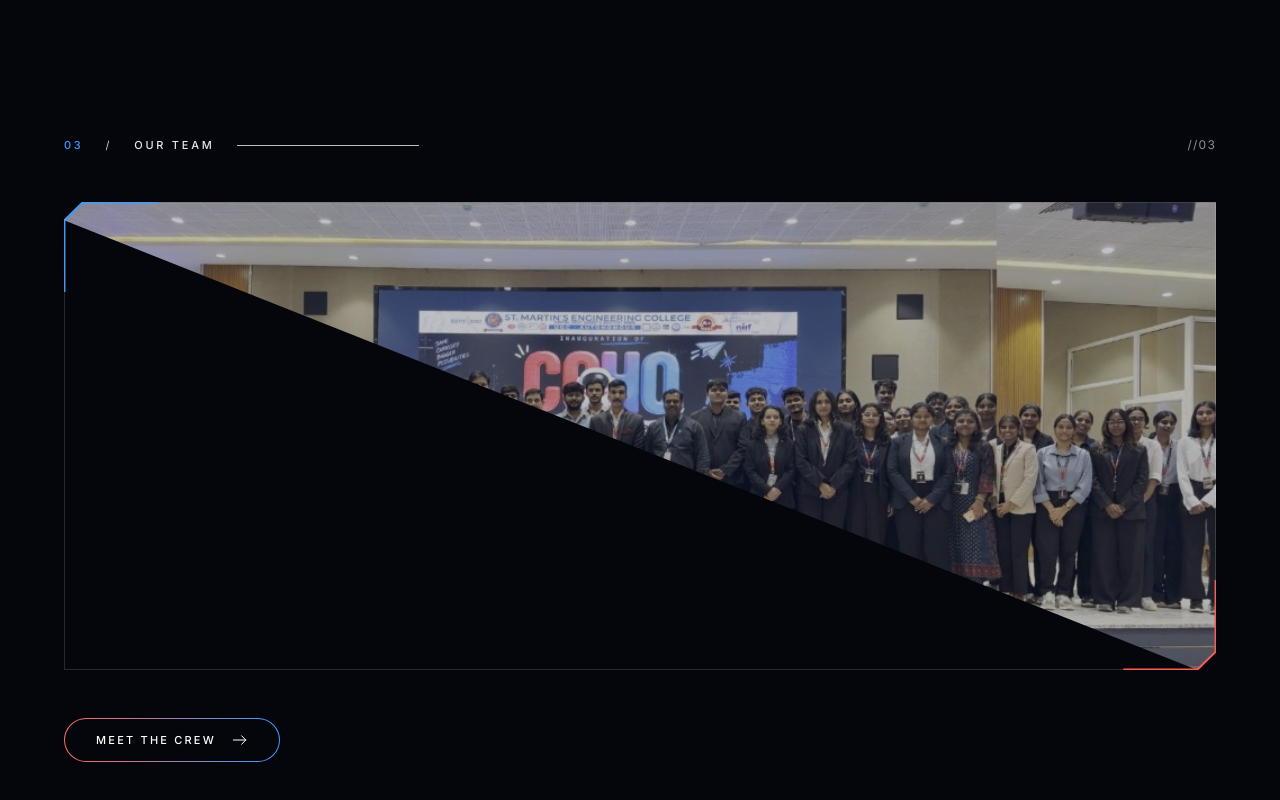
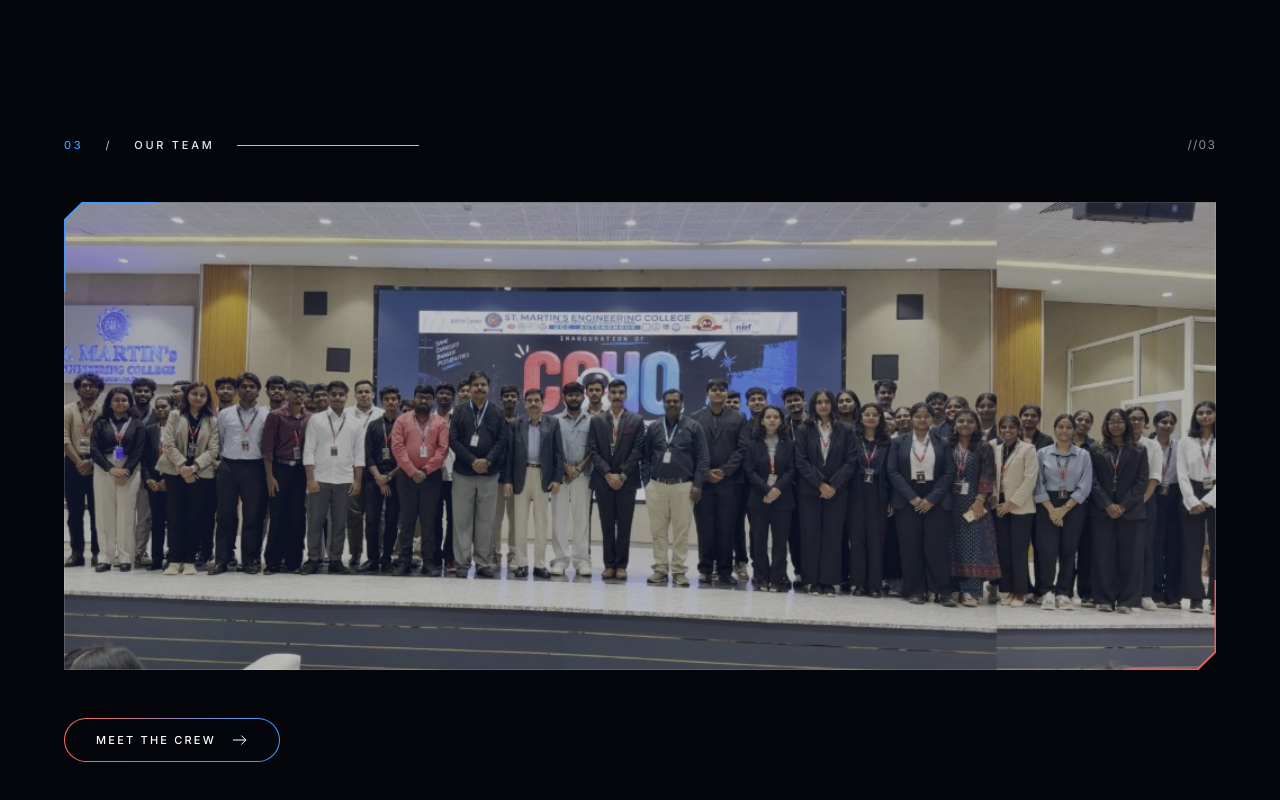
Before and after one commit to CodeWithRJ006/coho_web, a React (Vite) app: page / in a window 1280 px wide. Shown: the part 1674-2474 px from the top of the page. Built offline with nearby package versions, Linux system fonts and the light colour scheme.

Commit message:
fix: team photo clip-path animation end state

```diff
--- a/src/App.jsx
+++ b/src/App.jsx
@@ -321,7 +321,7 @@
           <motion.div initial={{ opacity: 0 }} whileInView={{ opacity: 1 }} viewport={{ once: true }} className="text-[12px] tracking-[0.1em] text-[#8A8F98]">//03</motion.div>
         </div>
         <motion.div initial={{ opacity: 0, y: 30 }} whileInView={{ opacity: 1, y: 0 }} viewport={{ once: true }} className="relative w-full h-[300px] md:h-[468px] mt-4 group transition-all duration-500 hover:scale-[1.02] hover:drop-shadow-[0_0_30px_rgba(61,155,255,0.4)] cursor-pointer">
-          <div className="absolute inset-0 overflow-hidden bg-gradient-to-br from-[#10162A] to-[#080B16]" style={{ clipPath: 'polygon(18px 0,100% 0,100% calc(100% - 18px),calc(100% - 18px) 100%,0 18px)' }}>
+          <div className="absolute inset-0 overflow-hidden bg-gradient-to-br from-[#10162A] to-[#080B16]" style={{ clipPath: 'polygon(18px 0,100% 0,100% calc(100% - 18px),calc(100% - 18px) 100%,0 100%,0 18px)' }}>
              <div id="team-fallback-ui" className="absolute inset-0 flex flex-col items-center justify-center gap-4 text-[#8A90A0] text-[11px] tracking-[0.25em] uppercase z-0">
                 <svg width="46" height="40" viewBox="0 0 48 44" fill="none" stroke="#6B7286" strokeWidth="1.4" strokeLinecap="round"><circle cx="24" cy="12" r="6"/><path d="M12 38c0-8 5-13 12-13s12 5 12 13z"/><circle cx="10" cy="17" r="4.5"/><path d="M2 36c0-6 3-10 8-10"/><circle cx="38" cy="17" r="4.5"/><path d="M46 36c0-6-3-10-8-10"/></svg>
                 <span>Team group photo</span>
```
